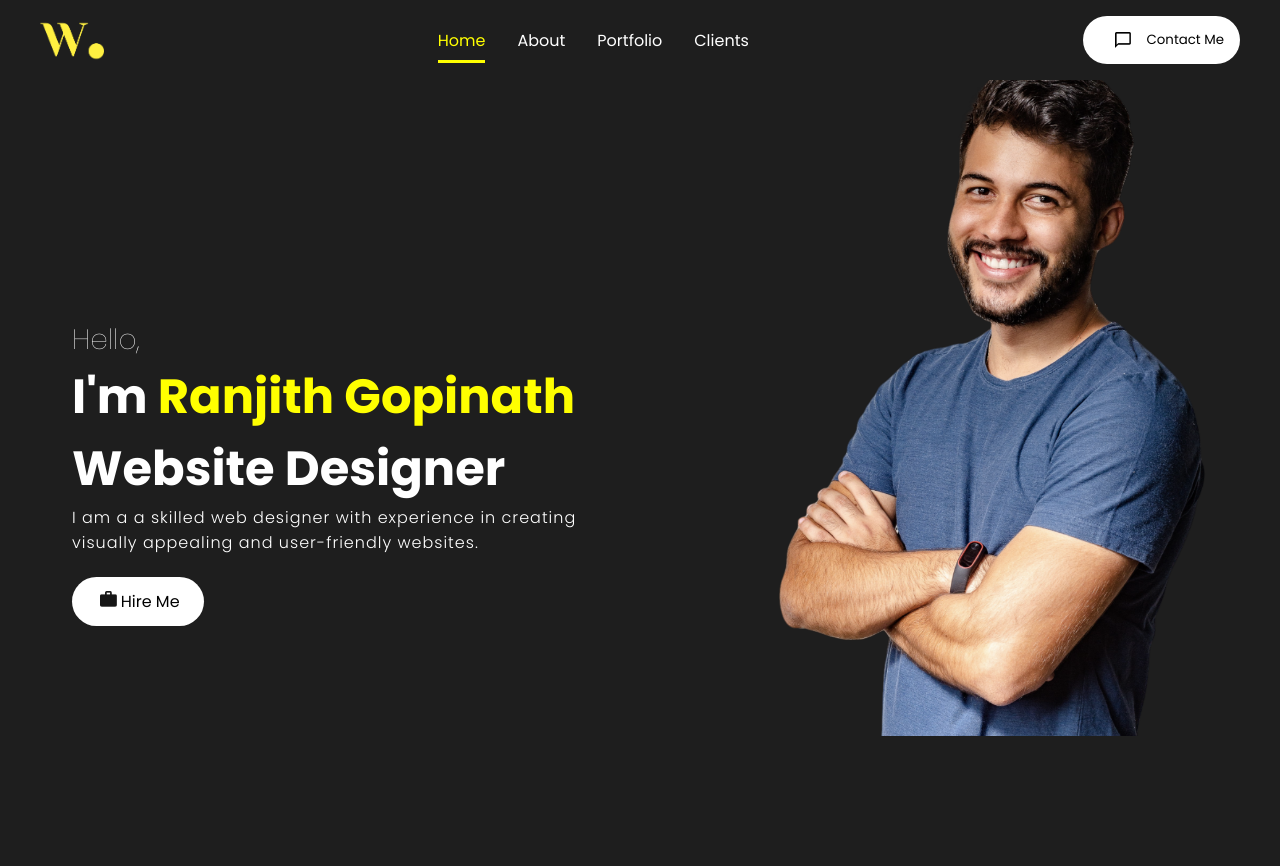
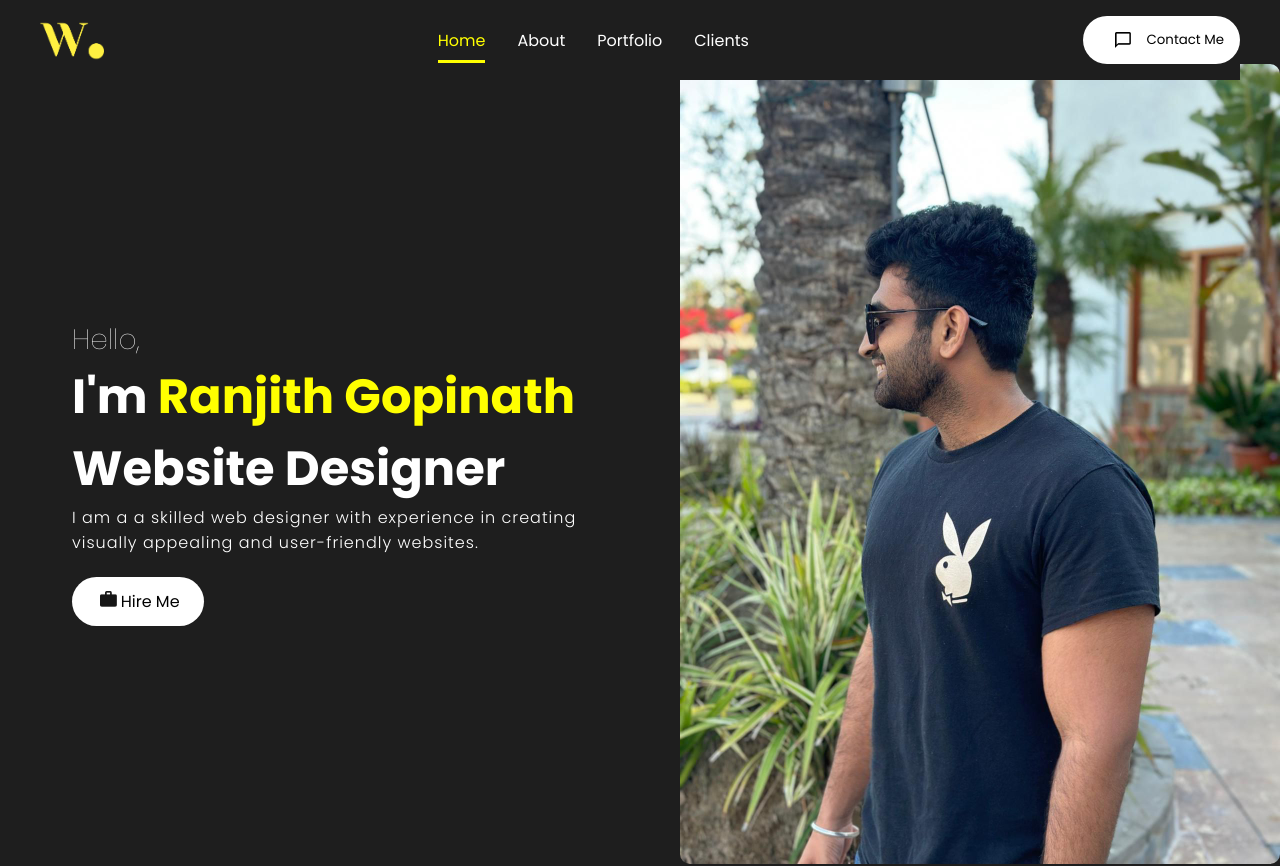
Before and after one commit to RyanRanjith/PortFolio, a React (Create React App) app: page / in a window 1280 px wide. Shown: the top 866 px of the page. Built offline with nearby package versions, Linux system fonts and the light colour scheme.

Commit message:
10-18-23

```diff
--- a/src/components/Intro/intro.css
+++ b/src/components/Intro/intro.css
@@ -8,11 +8,13 @@
 
 .bg{
     position: absolute;
-    top: -4rem;
+    top: 4rem;
     right: 0;
+    left: 1;
     z-index: -1;
     object-fit: cover;
     height: 100vh;
+    border-radius: 10px;
 }
 
 .introContent{
--- a/src/components/Intro/intro.js
+++ b/src/components/Intro/intro.js
@@ -1,6 +1,6 @@
 import React from 'react';
 import './intro.css';
-import bg from '../../assets/image.png';
+import bg from '../../assets/Profile.JPG';
 import btnImg from '../../assets/hireme.png'
 import {Link} from 'react-scroll';
 
```
